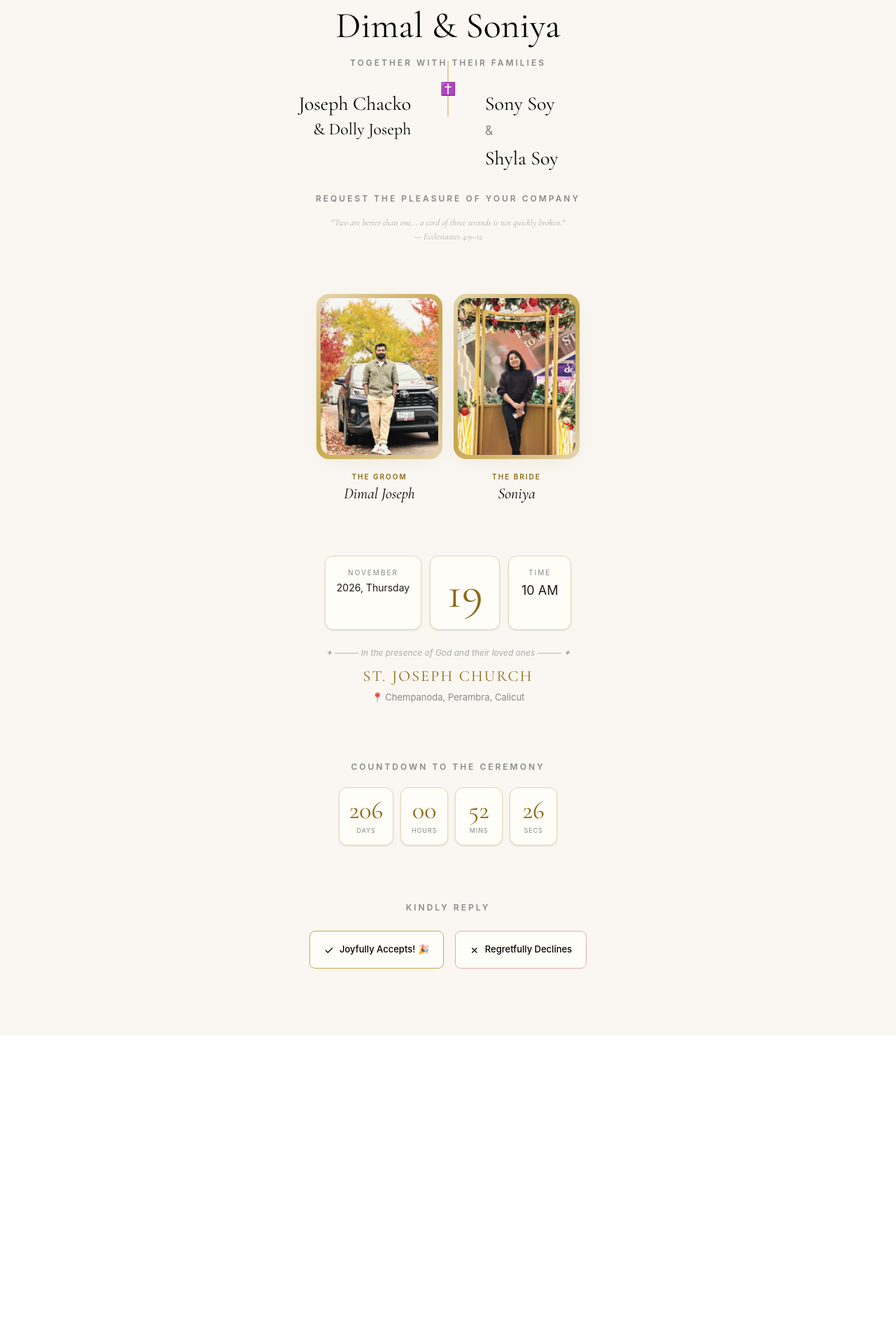
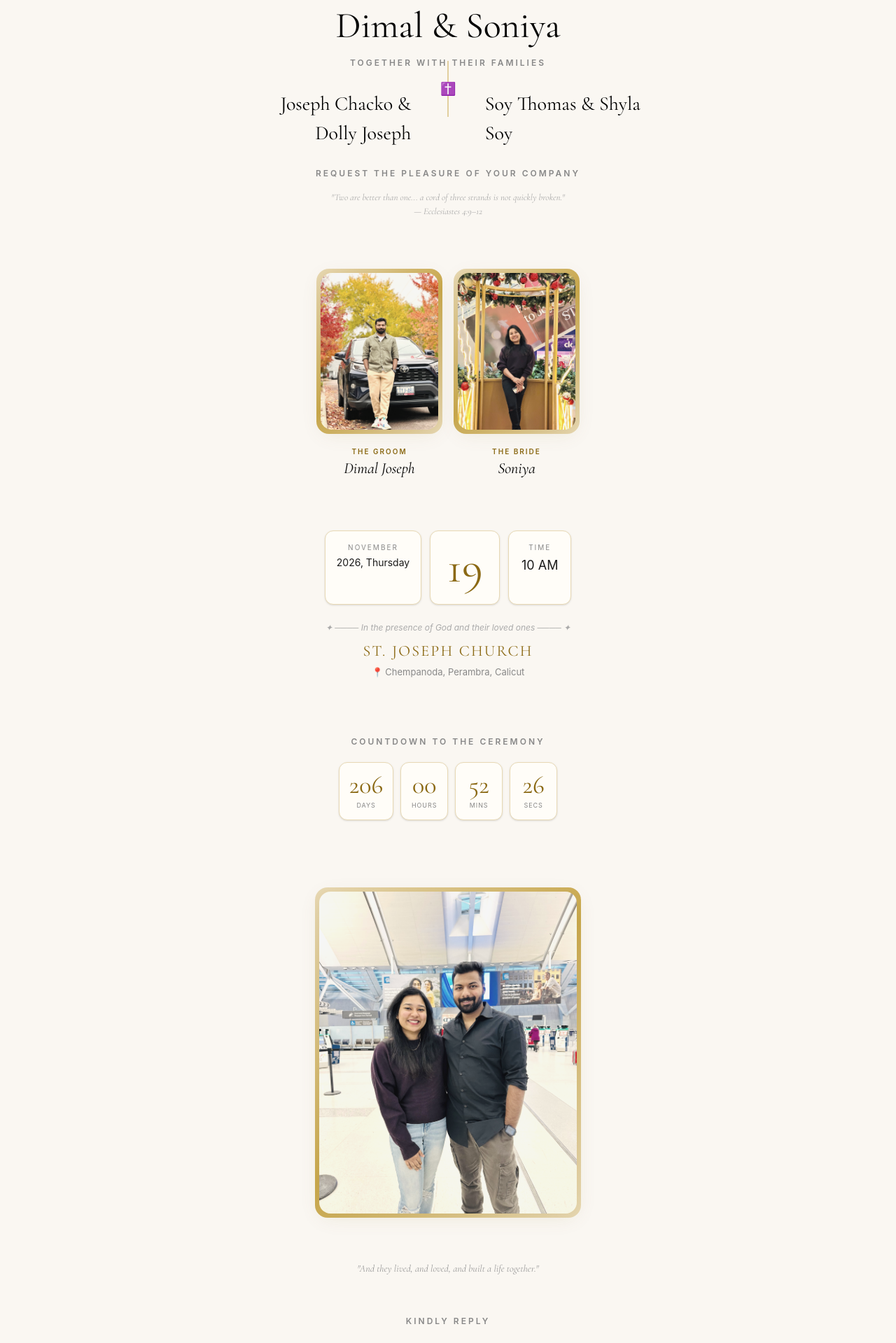
Before and after one commit to Denjo2025/Wedding_Invitation, a React (Vite) app: page / in a window 1280 px wide. Shown: the part 160-2079 px from the top of the page at 70% size. Before the commit the page ends 1640 px from the top, so only its background shows below. Built offline with nearby package versions, Linux system fonts and the light colour scheme.

Commit message:
update couple photo position and family names

```diff
--- a/src/App.jsx
+++ b/src/App.jsx
@@ -127,17 +127,14 @@ function App() {
 
           <div className="flex justify-center items-start gap-0 mb-7">
             <div className="w-[42%] text-right pr-2">
-              <div className="font-serif text-[28px]">Joseph Chacko</div>
-              <div className="font-serif text-2xl">& Dolly Joseph</div>
+              <div className="font-serif text-[28px]">Joseph Chacko & Dolly Joseph</div>
             </div>
             <div className="w-[16%] relative">
               <div className="absolute left-1/2 top-1/2 -translate-x-1/2 -translate-y-1/2 w-px h-20 bg-[#C9A84C]"></div>
               <span className="absolute left-1/2 top-1/2 -translate-x-1/2 -translate-y-1/2 text-[#8B6914] text-lg">✝</span>
             </div>
             <div className="w-[42%] text-left pl-2">
-              <div className="font-serif text-[28px]">Sony Soy</div>
-              <div className="text-[#888888] text-lg my-1">&</div>
-              <div className="font-serif text-[28px]">Shyla Soy</div>
+              <div className="font-serif text-[28px]">Soy Thomas  & Shyla Soy</div>
             </div>
           </div>
 
@@ -192,6 +189,14 @@ function App() {
         <div className="max-w-[600px] mx-auto px-5 text-center">
           <p className="text-[12px] uppercase tracking-[0.25em] text-[#888888] font-semibold mb-5">Countdown to the Ceremony</p>
           {renderCountdown()}
+        </div>
+      </section>
+
+      {/* Couple Photo */}
+      <section className="py-4">
+        <div className="max-w-[600px] mx-auto px-5 text-center">
+          <WeddingPhoto src="couple" alt="Dimal & Soniya" />
+          <p className="font-serif text-[14px] italic text-[#999999] mt-4">"And they lived, and loved, and built a life together."</p>
         </div>
       </section>
 
@@ -305,8 +310,6 @@ function App() {
               📞 999 555 8877
             </a>
 
-            <WeddingPhoto src="couple" alt="Dimal & Soniya" className="mb-8" />
-
             <div className="mt-8">
               <p className="text-[12px] uppercase tracking-[0.25em] text-[#888888] font-semibold mb-4">Countdown to the Ceremony</p>
               {renderCountdown()}
```
